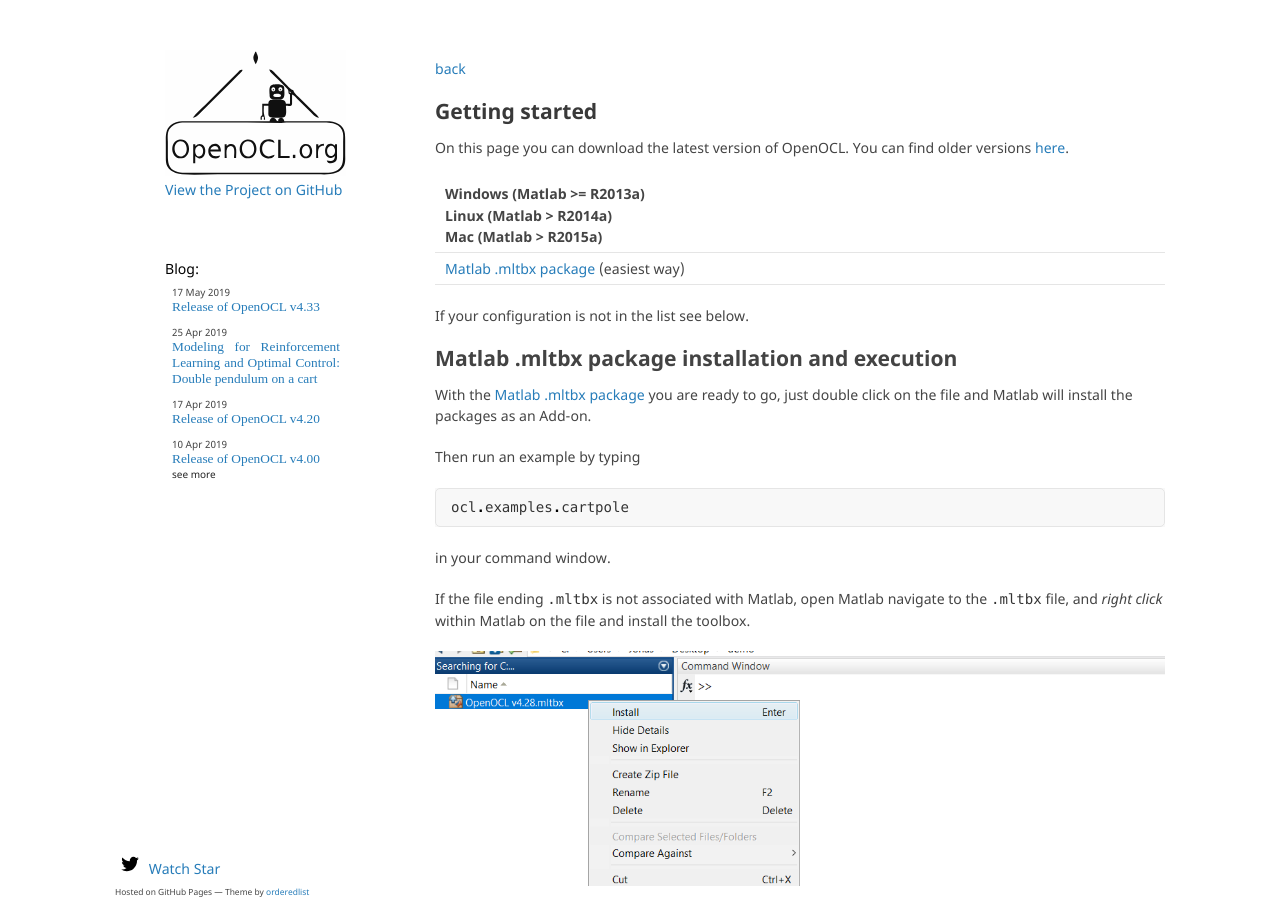
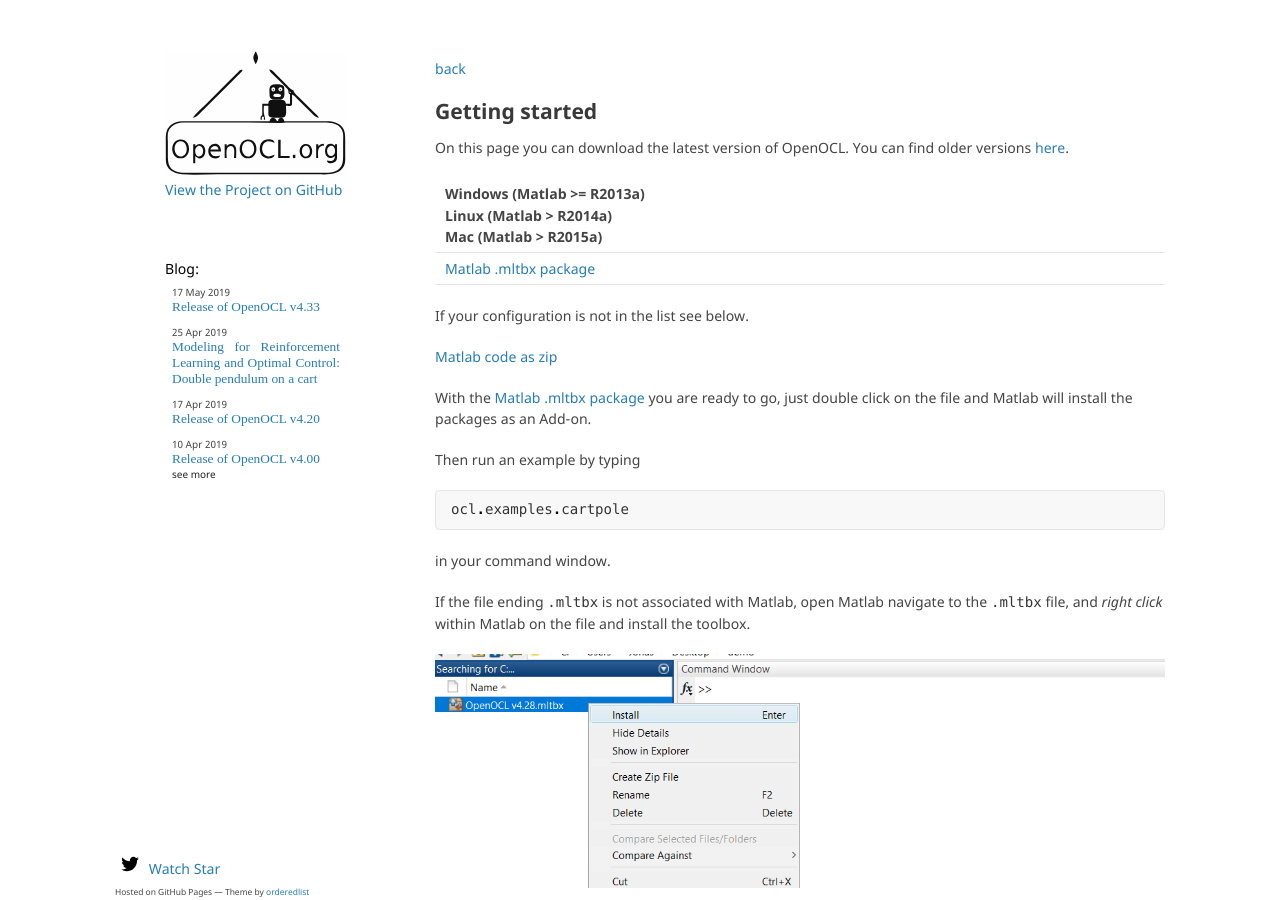
Before and after one commit to OpenOCL/openocl.github.io, a Jekyll site: the page built from get-started.md, in a window 1280 px wide and 900 px high. Built offline with Jekyll 4.4.1, drawn with Linux system fonts in a browser that asks for light colours; some web fonts are replaced; our own code applies the rules of GitHub Pages for plain Markdown files.

Commit message:
Update get-started.md

```diff
--- a/get-started.md
+++ b/get-started.md
@@ -10,11 +10,11 @@
 
 | Windows (Matlab >= R2013a) <br> Linux (Matlab > R2014a) <br> Mac (Matlab > R2015a)   |
 |:-------------|
-| [Matlab .mltbx package](https://github.com/OpenOCL/OpenOCL/releases/download/v5.06/OpenOCL-v5.06.mltbx) (easiest way)|
+| [Matlab .mltbx package](https://github.com/OpenOCL/OpenOCL/releases/download/v5.06/OpenOCL-v5.06.mltbx) |
 
 If your configuration is not in the list see below.
 
-## Matlab .mltbx package installation and execution
+[Matlab code as zip](https://github.com/OpenOCL/OpenOCL/releases/download/v5.06/OpenOCL-v5.06.zip)
 
 With the [Matlab .mltbx package](https://github.com/OpenOCL/OpenOCL/releases/download/v5.06/OpenOCL-v5.06.mltbx) you are ready to go, just double click on the file and Matlab will install the packages as an Add-on.
 
```
